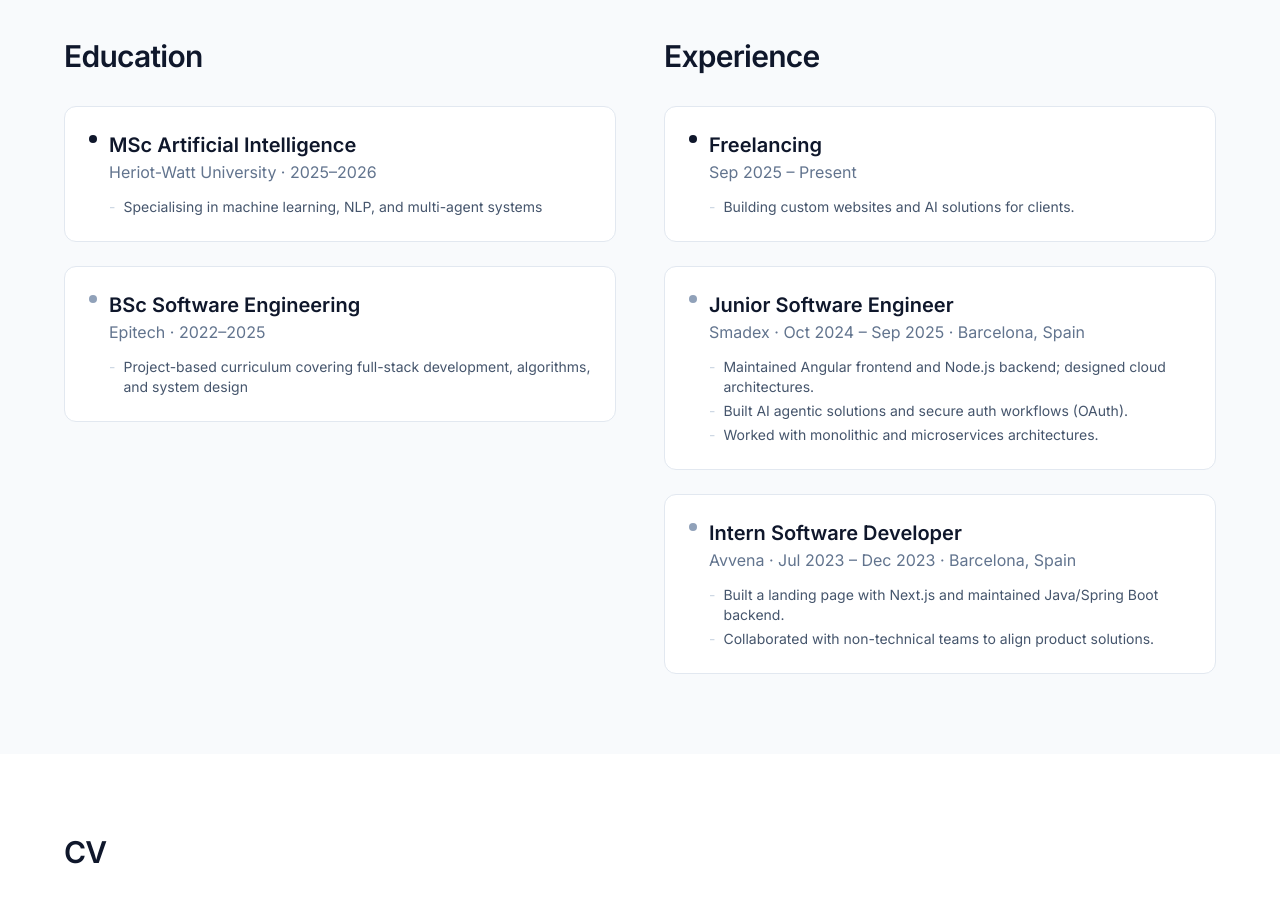
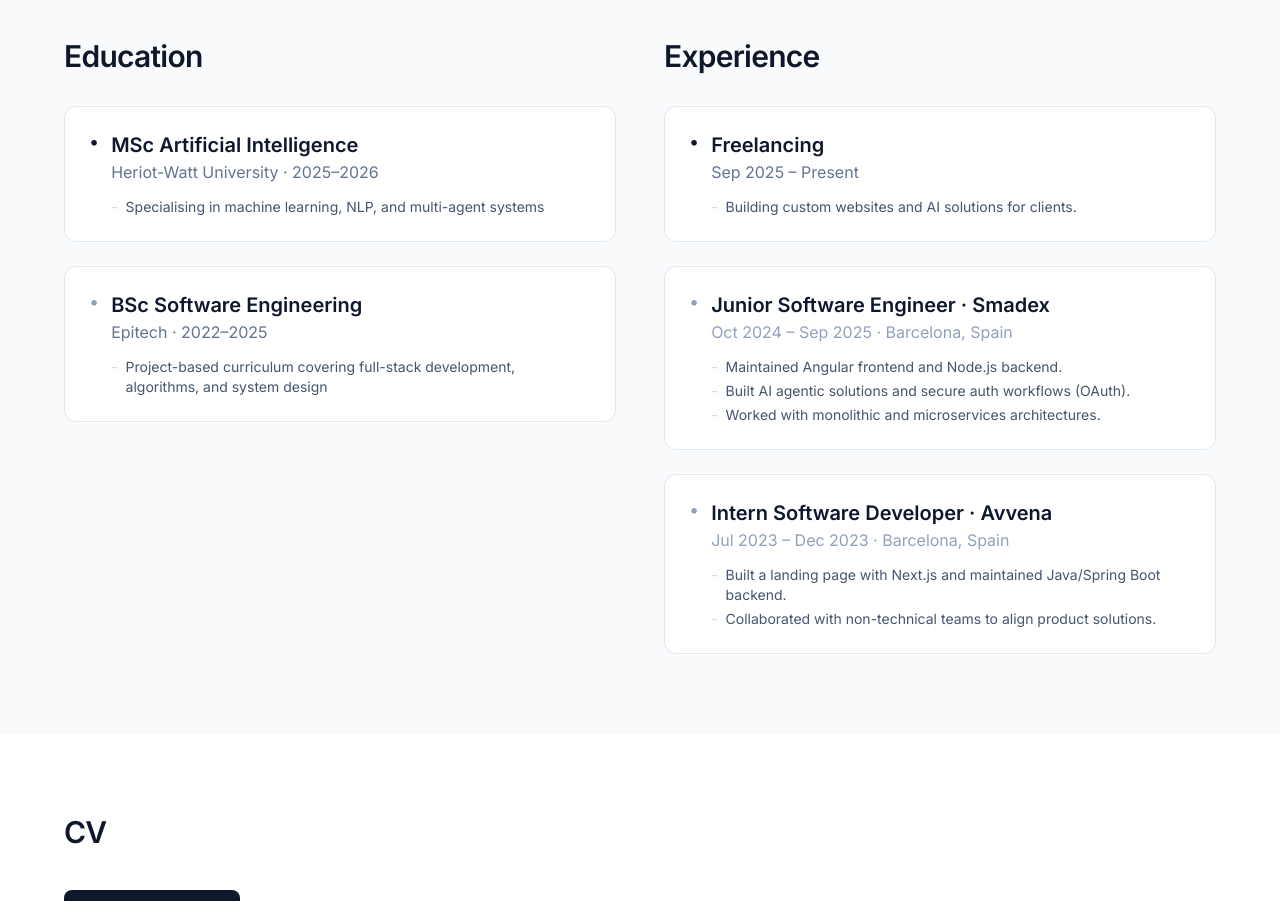
Before and after one commit to G0nzal0zz/portfolio, a React (Vite) app: page / in a window 1280 px wide. Shown: the part 2760-3661 px from the top of the page. Built offline with nearby package versions, Linux system fonts and the light colour scheme.

Commit message:
improve layout in experiences and education section

```diff
--- a/src/App.tsx
+++ b/src/App.tsx
@@ -324,7 +324,6 @@ function App() {
               ]}
             />
 
-
             <ProjectCard
               media={
                 <img
@@ -376,7 +375,9 @@ function App() {
               <div className="space-y-6">
                 <Card>
                   <div className="flex items-start gap-3">
-                    <div className="mt-1 w-2 h-2 rounded-full bg-slate-900 shrink-0" />
+                    <span className="mt-0.5 text-slate-900 text-lg leading-none shrink-0">
+                      &bull;
+                    </span>
                     <div>
                       <h3 className="font-semibold text-slate-900">
                         MSc Artificial Intelligence
@@ -397,7 +398,9 @@ function App() {
 
                 <Card>
                   <div className="flex items-start gap-3">
-                    <div className="mt-1 w-2 h-2 rounded-full bg-slate-400 shrink-0" />
+                    <span className="mt-0.5 text-slate-400 text-lg leading-none shrink-0">
+                      &bull;
+                    </span>
                     <div>
                       <h3 className="font-semibold text-slate-900">
                         BSc Software Engineering
@@ -425,10 +428,16 @@ function App() {
               <div className="space-y-6">
                 <Card>
                   <div className="flex items-start gap-3">
-                    <div className="mt-1 w-2 h-2 rounded-full bg-slate-900 shrink-0" />
+                    <span className="mt-0.5 text-slate-900 text-lg leading-none shrink-0">
+                      &bull;
+                    </span>
                     <div>
-                      <h3 className="font-semibold text-slate-900">Freelancing</h3>
-                      <p className="text-slate-500 text-sm">Sep 2025 – Present</p>
+                      <h3 className="font-semibold text-slate-900">
+                        Freelancing
+                      </h3>
+                      <p className="text-slate-500 text-sm">
+                        Sep 2025 – Present
+                      </p>
                       <ul className="mt-3 space-y-1">
                         <li className="text-slate-600 text-sm flex items-start gap-2">
                           <span className="text-slate-300">-</span>
@@ -441,26 +450,30 @@ function App() {
 
                 <Card>
                   <div className="flex items-start gap-3">
-                    <div className="mt-1 w-2 h-2 rounded-full bg-slate-400 shrink-0" />
+                    <span className="mt-0.5 text-slate-400 text-lg leading-none shrink-0">
+                      &bull;
+                    </span>
                     <div>
                       <h3 className="font-semibold text-slate-900">
-                        Junior Software Engineer
+                        Junior Software Engineer &middot; Smadex
                       </h3>
-                      <p className="text-slate-500 text-sm">
-                        Smadex &middot; Oct 2024 – Sep 2025 &middot; Barcelona, Spain
+                      <p className="text-slate-400 text-sm">
+                        Oct 2024 – Sep 2025 &middot; Barcelona, Spain
                       </p>
                       <ul className="mt-3 space-y-1">
                         <li className="text-slate-600 text-sm flex items-start gap-2">
                           <span className="text-slate-300">-</span>
-                          Maintained Angular frontend and Node.js backend; designed cloud architectures.
+                          Maintained Angular frontend and Node.js backend.
                         </li>
                         <li className="text-slate-600 text-sm flex items-start gap-2">
                           <span className="text-slate-300">-</span>
-                          Built AI agentic solutions and secure auth workflows (OAuth).
+                          Built AI agentic solutions and secure auth workflows
+                          (OAuth).
                         </li>
                         <li className="text-slate-600 text-sm flex items-start gap-2">
                           <span className="text-slate-300">-</span>
-                          Worked with monolithic and microservices architectures.
+                          Worked with monolithic and microservices
+                          architectures.
                         </li>
                       </ul>
                     </div>
@@ -469,22 +482,26 @@ function App() {
 
                 <Card>
                   <div className="flex items-start gap-3">
-                    <div className="mt-1 w-2 h-2 rounded-full bg-slate-400 shrink-0" />
+                    <span className="mt-0.5 text-slate-400 text-lg leading-none shrink-0">
+                      &bull;
+                    </span>
                     <div>
                       <h3 className="font-semibold text-slate-900">
-                        Intern Software Developer
+                        Intern Software Developer &middot; Avvena
                       </h3>
-                      <p className="text-slate-500 text-sm">
-                        Avvena &middot; Jul 2023 – Dec 2023 &middot; Barcelona, Spain
+                      <p className="text-slate-400 text-sm">
+                        Jul 2023 – Dec 2023 &middot; Barcelona, Spain
                       </p>
                       <ul className="mt-3 space-y-1">
                         <li className="text-slate-600 text-sm flex items-start gap-2">
                           <span className="text-slate-300 ">-</span>
-                          Built a landing page with Next.js and maintained Java/Spring Boot backend.
+                          Built a landing page with Next.js and maintained
+                          Java/Spring Boot backend.
                         </li>
                         <li className="text-slate-600 text-sm flex items-start gap-2">
                           <span className="text-slate-300">-</span>
-                          Collaborated with non-technical teams to align product solutions.
+                          Collaborated with non-technical teams to align product
+                          solutions.
                         </li>
                       </ul>
                     </div>
```
